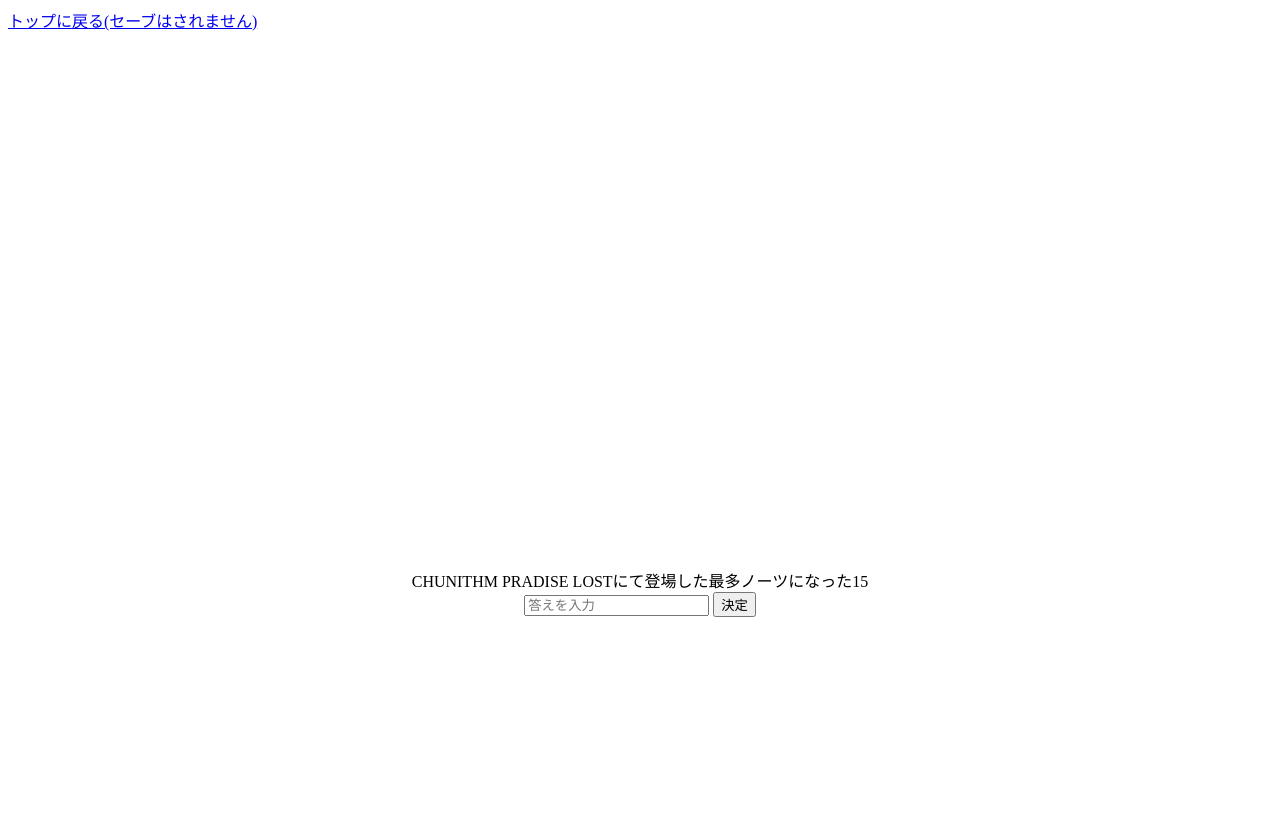
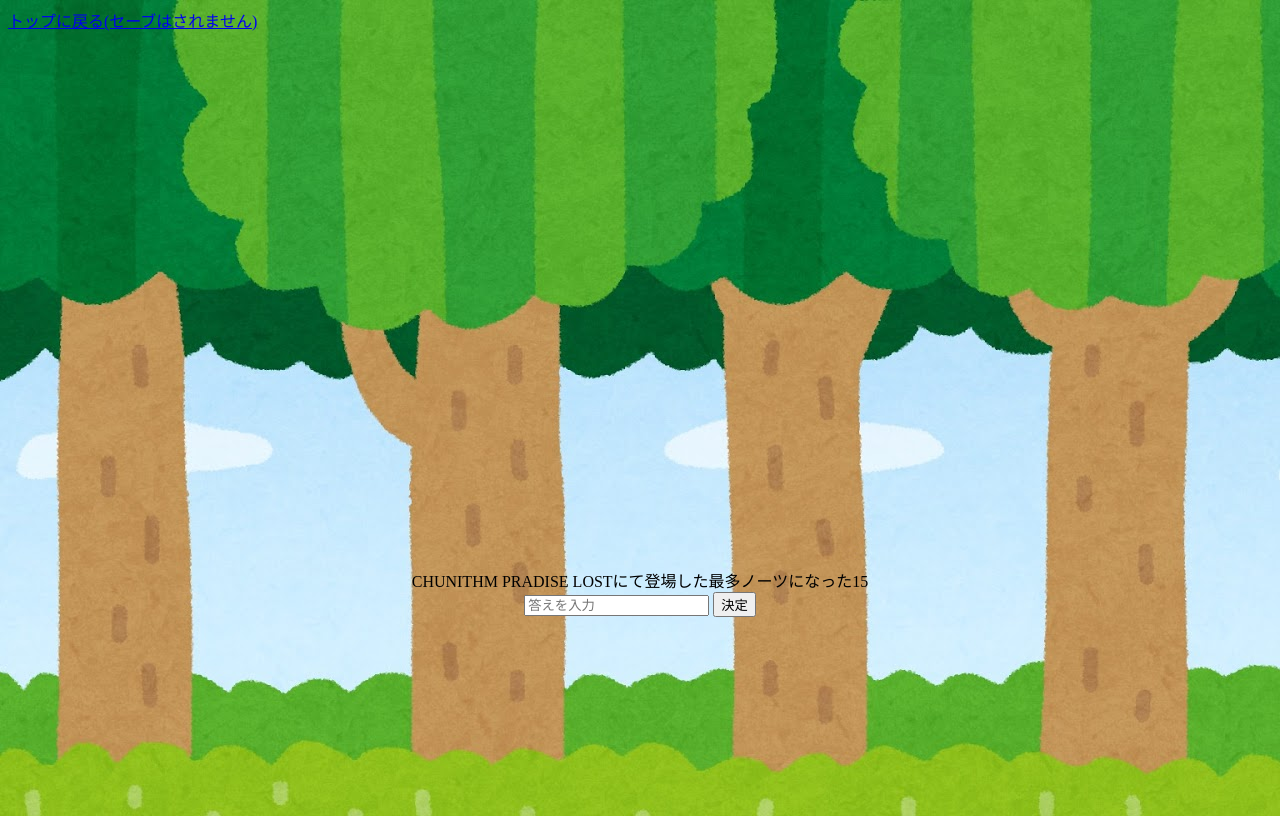
Before and after one commit to yuha-yuha/quizeBattle, a plain HTML site: page game.html in a window 1280 px wide. Drawn offline with Linux system fonts and the light colour scheme.

Commit message:
背景の実装

```diff
--- a/game.css
+++ b/game.css
@@ -1,3 +1,7 @@
+body {
+    background-image: url("mori.png") ;
+}
+
 .grid-area{
     display: grid;
     height: 100vh;
```
